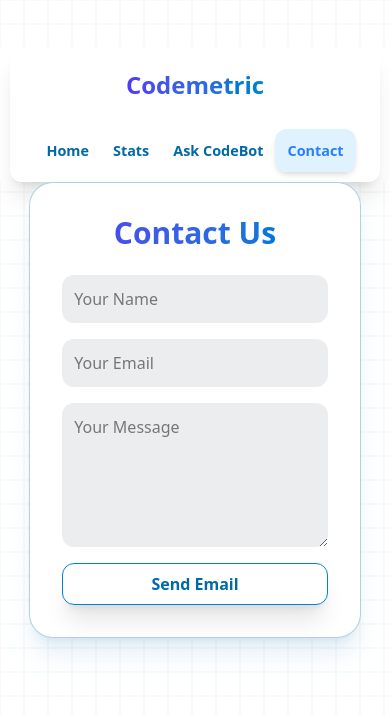
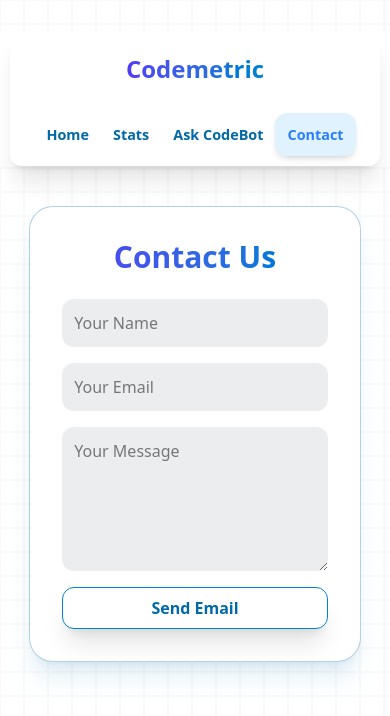
Before and after one commit to Shivayan09/CodeMeter, a React (Vite) app: page /contact in a window 390 px wide. Shown: the top 716 px of the page. Built offline with nearby package versions, Linux system fonts and the light colour scheme.

Commit message:
Small changes

```diff
--- a/src/components/ContactBox.jsx
+++ b/src/components/ContactBox.jsx
@@ -46,7 +46,7 @@ export default function Contact() {
     };
 
     return (
-        <div className='flex justify-center items-center relative'>
+        <div className='flex justify-center items-center relative mt-10 md:mt-0'>
             <div className='bg-white shadow-xl shadow-sky-700/10 border-1 border-sky-700/30 p-8 rounded-3xl w-[85vw] md:w-[30vw]'>
                 <h2 className='bg-gradient-to-r from-indigo-600 to-sky-600 bg-clip-text text-transparent font-bold text-3xl text-center mb-6'>Contact Us</h2>
                 <form onSubmit={handleSubmit} className='flex flex-col gap-4 text-black'>
--- a/src/pages/Contact.jsx
+++ b/src/pages/Contact.jsx
@@ -5,7 +5,7 @@ import Navbar from '../components/Navbar'
 
 const Contact = () => {
   return (
-    <div className='-mt-22'>
+    <div className='-mt-26 md:-mt-22'>
       <Grid/>
       <Navbar/>
       <ContactBox/>
```
